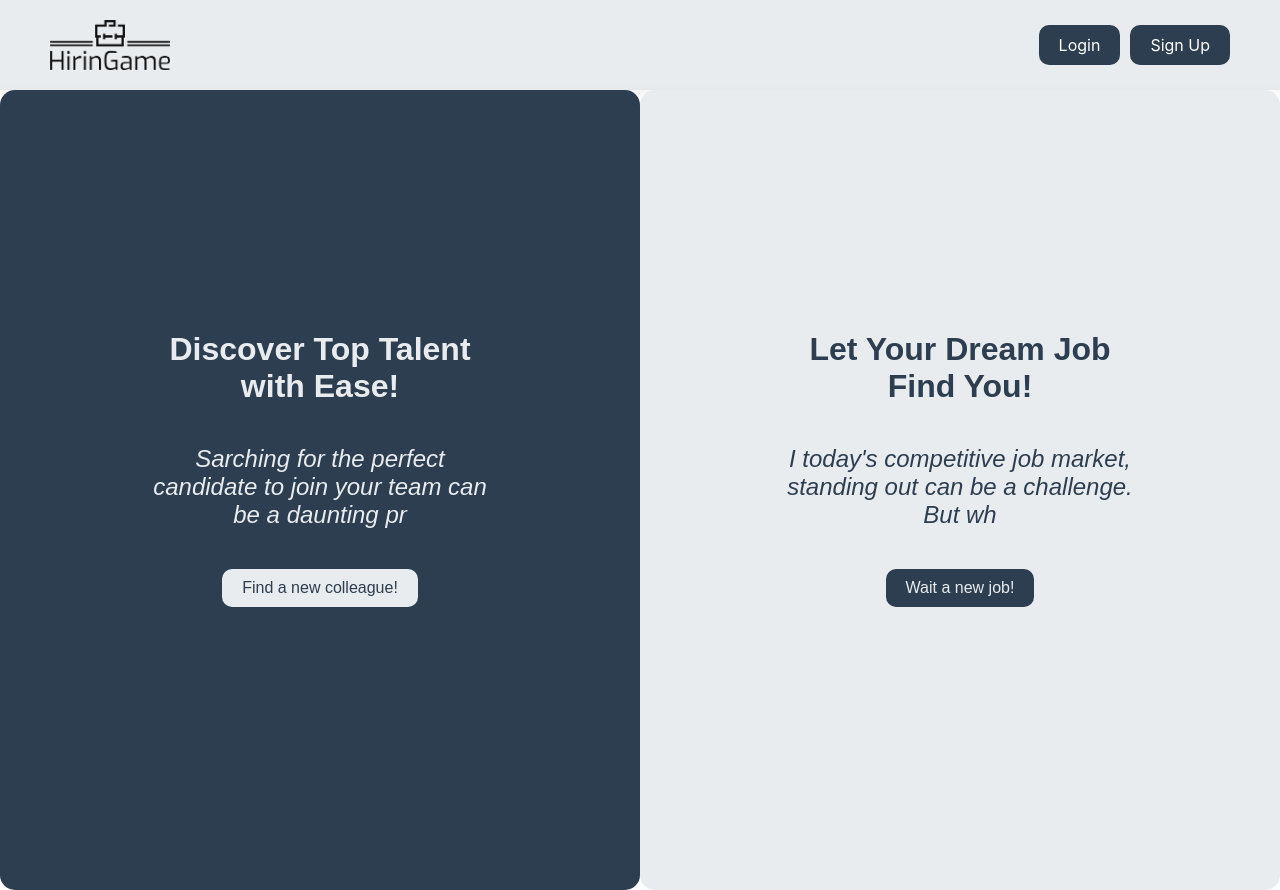
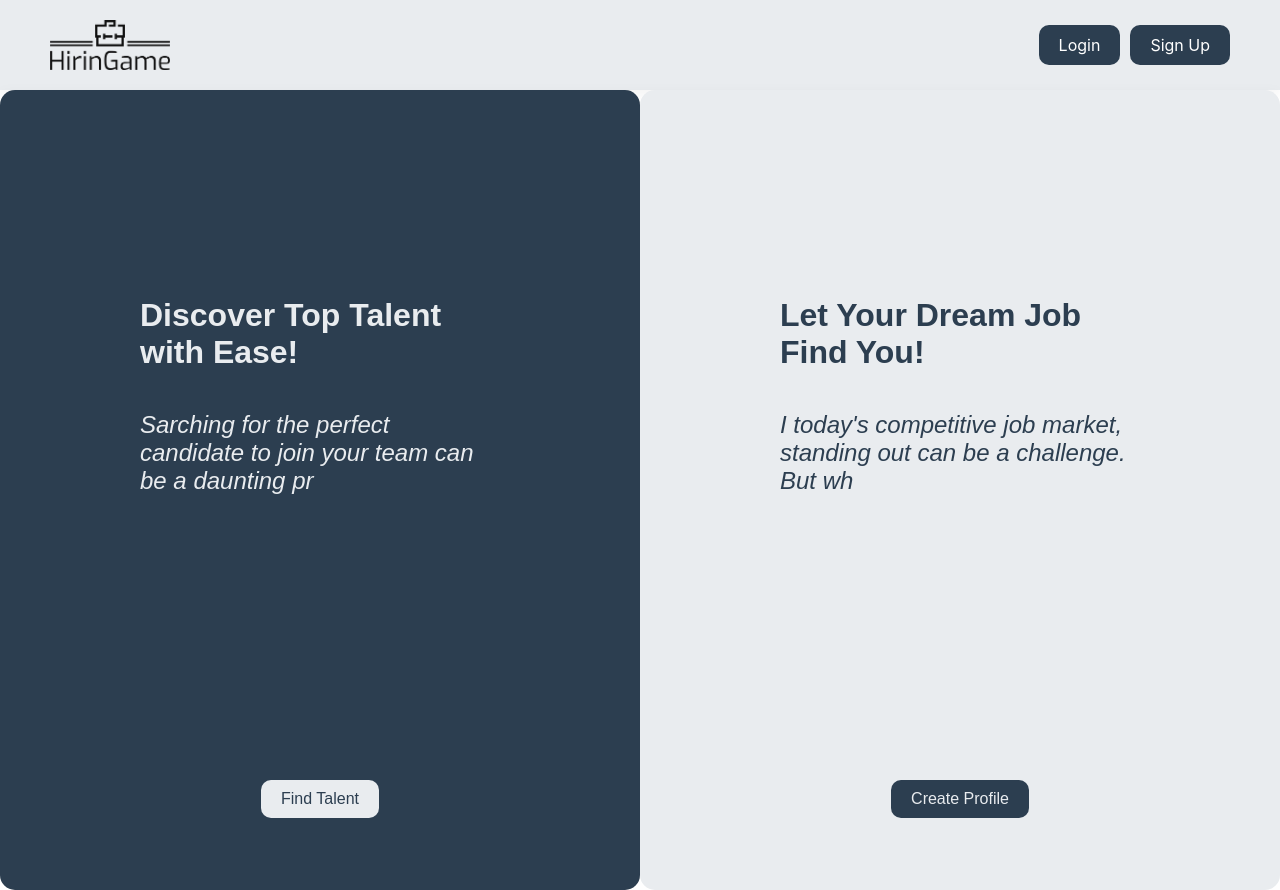
Before and after one commit to mehrdadzeinali/HiringGameFront, a React (Create React App) app in the folder front/: page / in a window 1280 px wide. Built offline with nearby package versions, Linux system fonts and the light colour scheme.

Commit message:
edit home page style

```diff
--- a/front/src/pages/Home/Home.css
+++ b/front/src/pages/Home/Home.css
@@ -13,8 +13,10 @@
 .container > div {
   width: 50%;
   display: flex;
-  justify-content: center;
+  flex-direction: column;
+  justify-content: flex-start;
   align-items: center;
+  padding-top: 60px;
 }
 
 .my-home-container,
@@ -25,7 +27,7 @@
   padding: 60px;
   border: 2px solid transparent;
   border-radius: 15px;
-  text-align: center;
+  text-align: start;
   box-shadow: 0 2px 5px transparent;
 }
 
@@ -49,6 +51,7 @@
   overflow: auto;
   height: auto;
   min-height: 50vh;
+  margin-top: 100;
 }
 
 .my-home-container h1,
--- a/front/src/pages/Home/Home.js
+++ b/front/src/pages/Home/Home.js
@@ -15,10 +15,10 @@ function MyHomePage() {
             <p>
               <Typewriter text ="Searching for the perfect candidate to join your team can be a daunting process. Sifting through piles of resumes, conducting endless interviews, and still not finding the right fit? Bid those days goodbye! Our platform has revolutionized the hiring process. By showcasing detailed profiles of potential hires, you can now match your requirements with candidates' skills, experience, and aspirations. Dive in and explore a world where hiring is not just efficient but also delightful!" delay={75} />
             </p>
-            <Link to="/employee/search">
-              <button id="employerBtn" className="personalized-button-find button-spacing">Find a new colleague!</button>
-            </Link>
           </div>
+          <Link to="/employee/search">
+            <button id="employerBtn" className="personalized-button-find button-spacing">Find Talent</button>
+          </Link>
         </div>
 
         {/* Employee Section */}
@@ -28,10 +28,10 @@ function MyHomePage() {
             <p>
               <Typewriter text = "In today's competitive job market, standing out can be a challenge. But what if you could showcase all that you offer in one comprehensive profile? With our platform, that's a reality! Create a detailed profile highlighting your skills, experiences, aspirations, and let potential employers discover you. No more endless job applications – just sit back, relax, and wait for your next career opportunity to find you." delay={75} />
             </p>
-            <Link to="/employee/create">
-              <button id="employeeBtn" className="personalized-button button-spacing">Wait a new job!</button>
-            </Link>
           </div>
+          <Link to="/employee/create">
+            <button id="employeeBtn" className="personalized-button button-spacing">Create Profile</button>
+          </Link>
         </div>
 
       </div>
```
